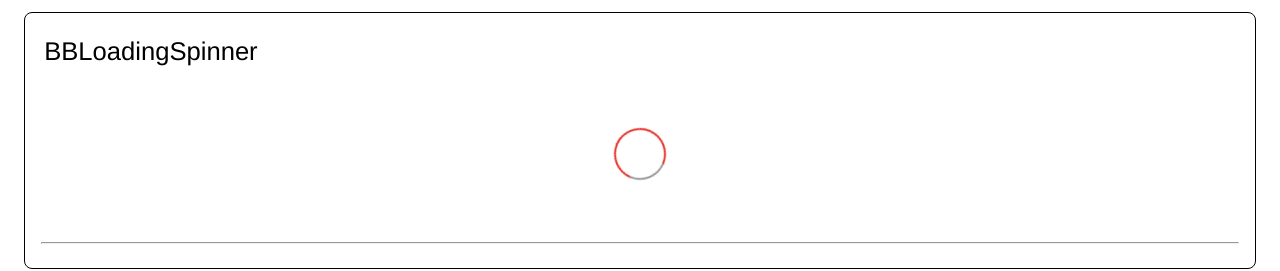
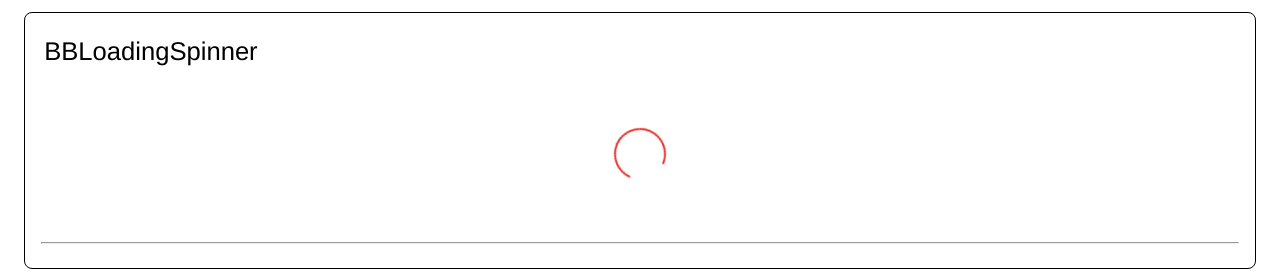
Before and after one commit to dan1229/nextjs-base-blocks, a Next.js app: page / in a window 1280 px wide. Shown: the part 2500-2771 px from the top of the page. Built offline with nearby package versions, Linux system fonts and the light colour scheme.

Commit message:
default spinner color

```diff
--- a/src/bbloading_spinner/styles.module.scss
+++ b/src/bbloading_spinner/styles.module.scss
@@ -16,7 +16,7 @@ $primary_color: var(--primary-color, #e8352e);
   height: 48px;
   border: 2px solid $primary_color;
   border-radius: 50%;
-  border-top-color: #999;
+  border-top-color: white;
   animation: rotationSpinner 1s linear infinite;
 }
 
```
